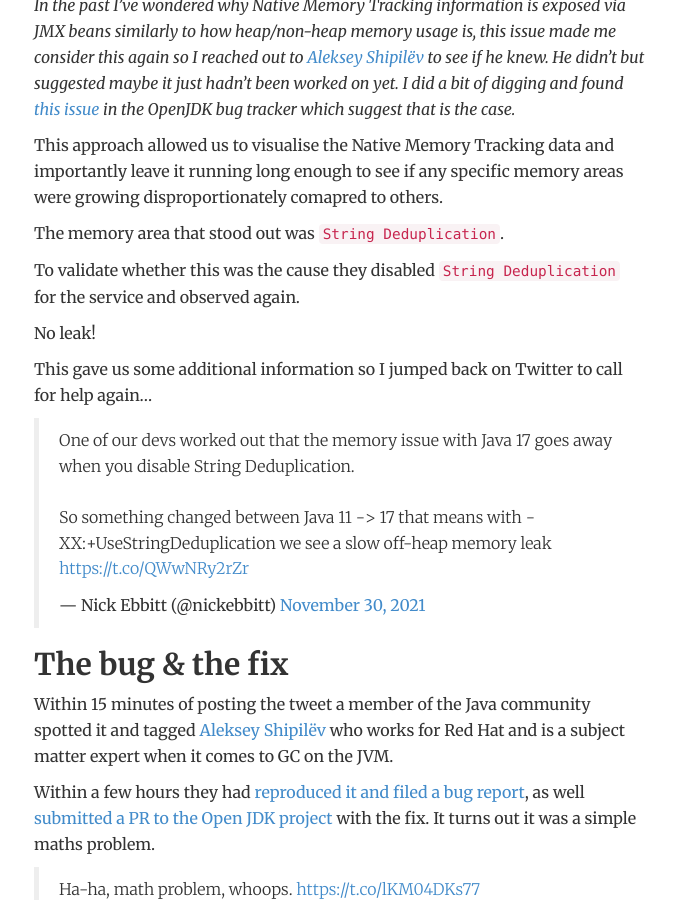
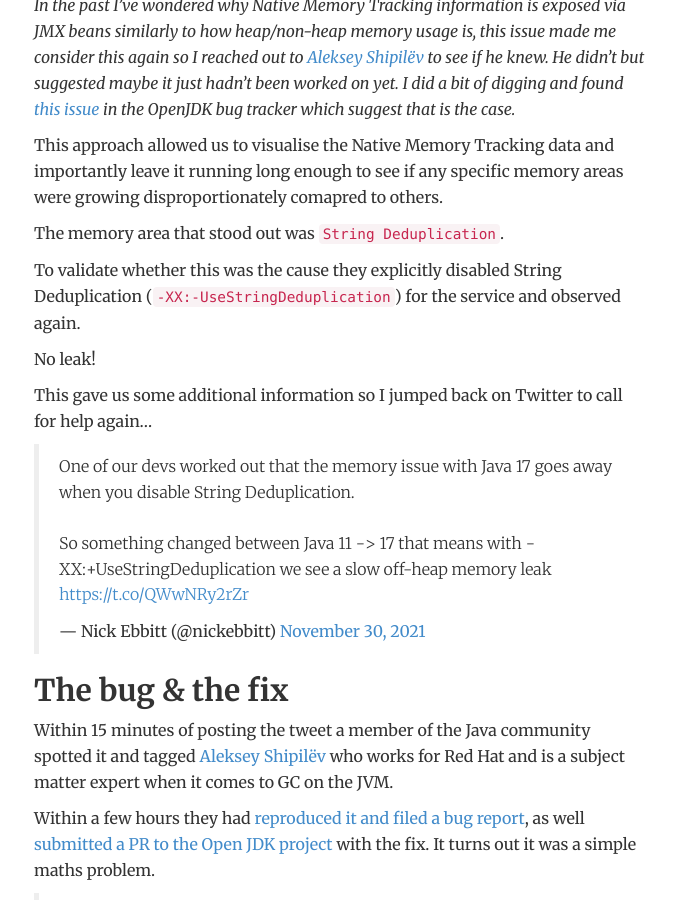
Before and after one commit to nickebbitt/nickebbitt.github.io, a Jekyll site: the page built from _posts/2022-01-26-the-story-of-a-java17-memory-leak.md, in a window 1280 px wide and 900 px high, scrolled down 4706 px. Shown: the whole window, without its empty margins (300-976 px from the left). Built offline with Jekyll 4.4.1, drawn with Linux system fonts in a browser that asks for light colours; comment, search, counter and statistics services are not loaded.

Commit message:
Minor tweak

```diff
--- a/_posts/2022-01-26-the-story-of-a-java17-memory-leak.md
+++ b/_posts/2022-01-26-the-story-of-a-java17-memory-leak.md
@@ -188,7 +188,7 @@ This approach allowed us to visualise the Native Memory Tracking data and import
 
 The memory area that stood out was `String Deduplication`.
 
-To validate whether this was the cause they disabled `String Deduplication` for the service and observed again.
+To validate whether this was the cause they explicitly disabled String Deduplication (`-XX:-UseStringDeduplication`) for the service and observed again.
 
 No leak!
 
```
